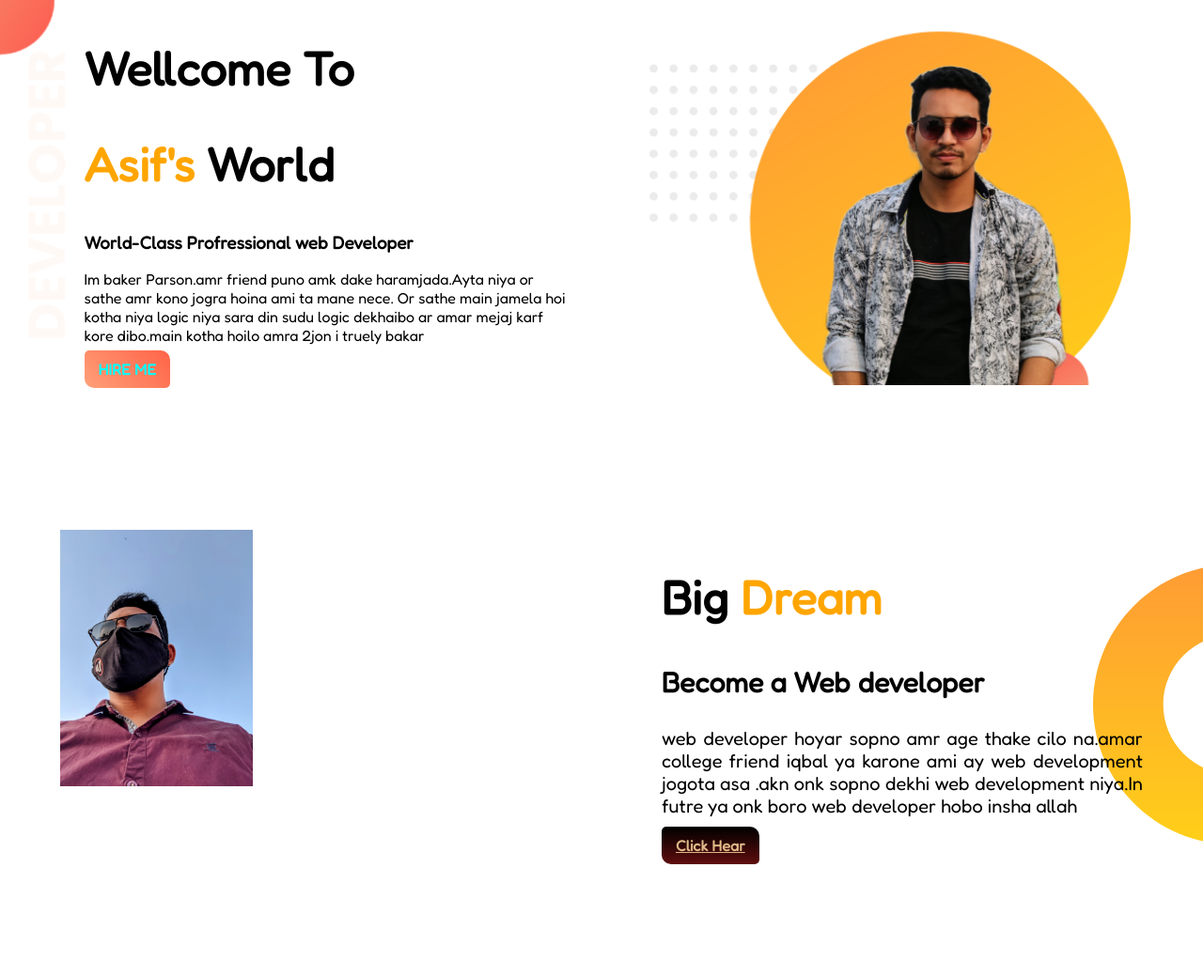
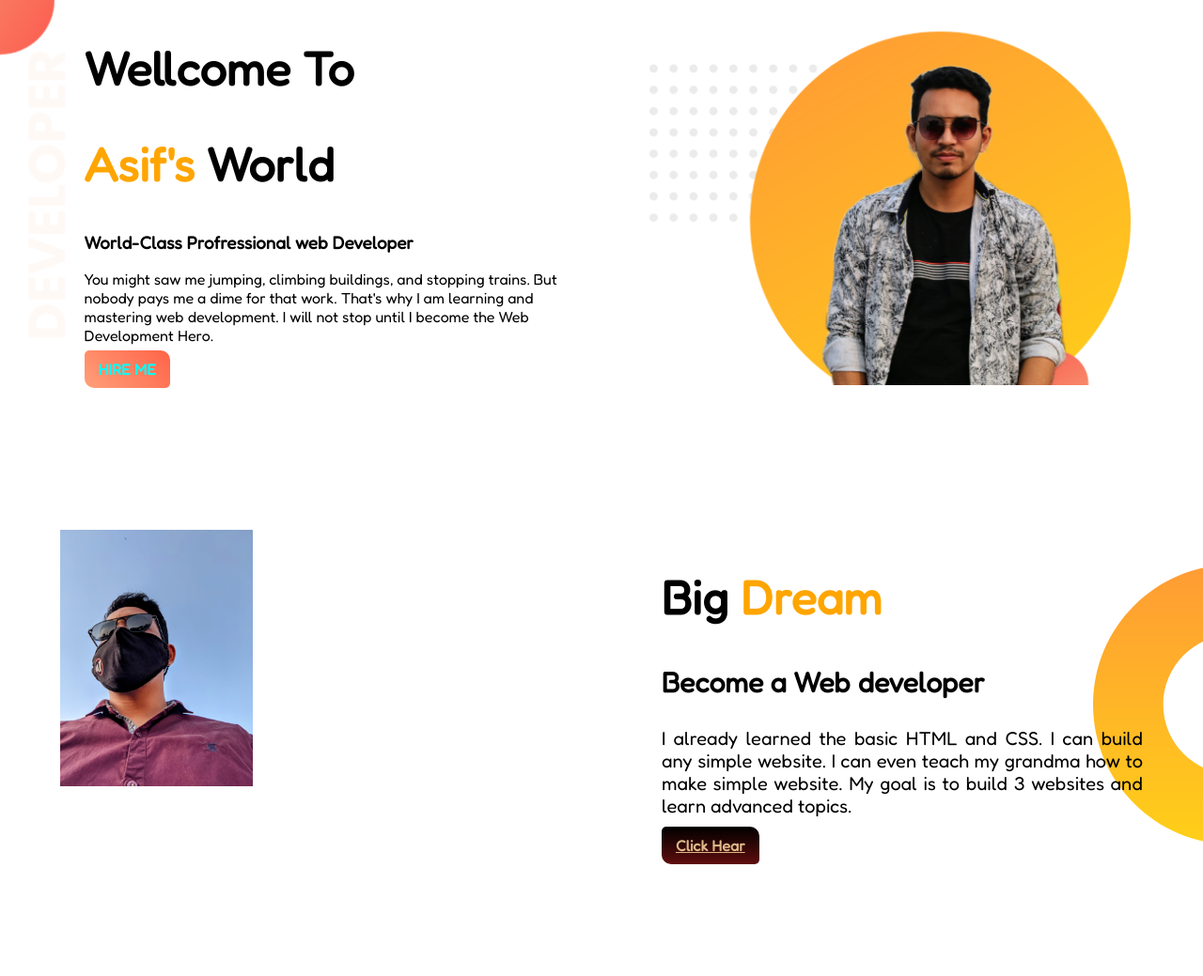
Before and after one commit to pk-asif/web-site, a plain HTML site: page index.html in a window 1280 px wide. Shown: the top 1039 px of the page at 94% size. Drawn offline with Linux system fonts and the light colour scheme.

Commit message:
update some information

```diff
--- a/index.html
+++ b/index.html
@@ -4,7 +4,7 @@
     <meta charset="UTF-8">
     <meta http-equiv="X-UA-Compatible" content="IE=edge">
     <meta name="viewport" content="width=device-width, initial-scale=1.0">
-    <title>Asif web developer</title>
+    <title>Nothing</title>
     <link rel="preconnect" href="https://fonts.googleapis.com">
 <link rel="preconnect" href="https://fonts.gstatic.com" crossorigin>
 <link href="https://fonts.googleapis.com/css2?family=Fredoka&display=swap" rel="stylesheet">
@@ -16,7 +16,7 @@
             <h1>Wellcome To</h1>
     <h1><span class="name-highlight">Asif's</span> World</h1>
     <h3>World-Class Profressional web Developer </h3>
-    <p id="prg1">Im baker Parson.amr friend puno amk dake haramjada.Ayta niya or sathe amr kono jogra hoina ami ta mane nece. Or sathe main jamela hoi kotha niya logic niya sara din sudu logic dekhaibo ar amar mejaj karf kore dibo.main kotha hoilo amra 2jon i truely bakar </p>
+    <p id="prg1"> You might saw me jumping, climbing buildings, and stopping trains. But nobody pays me a dime for that work. That's why I am learning and mastering web development. I will not stop until I become the Web Development Hero.</p>
     <a class="link-button" target="_blank" href="https://www.linkedin.com/in/asif-khan-3aa637233/">HIRE ME</a>
         </div>
     <div class="half-width">
@@ -30,7 +30,7 @@
          <div class="div2">
          <h1 class="sceend-banner"> Big <span class=" dream">Dream</span> </h1>
          <h3 class="small-title">Become a Web developer</h3>
-         <p id="prg2">web developer hoyar sopno amr age thake cilo na.amar college friend iqbal ya karone ami ay web development jogota asa .akn onk sopno dekhi web development niya.In futre ya onk boro web developer hobo insha allah</p>
+         <p id="prg2">I already learned the basic HTML and CSS. I can build any simple website. I can even teach my grandma how to make simple website. My goal is to build 3 websites and learn advanced topics.</p>
 <a class="link-button2" target="_blank" href="https://www.facebook.com/pkasif2">Click Hear</a>
          </div>
      </section>
```
